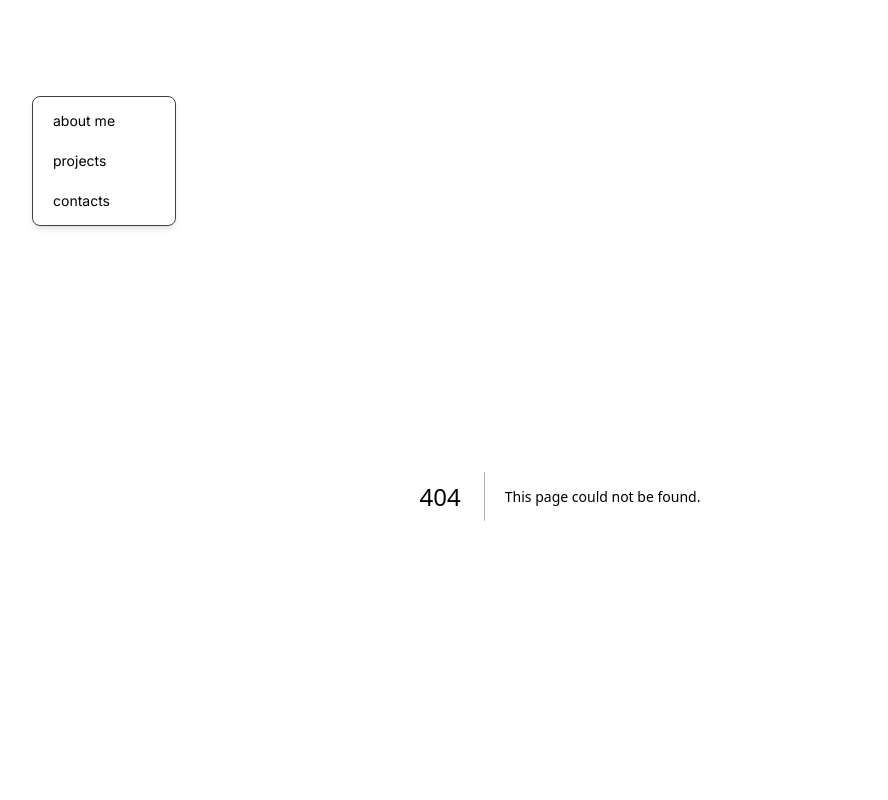
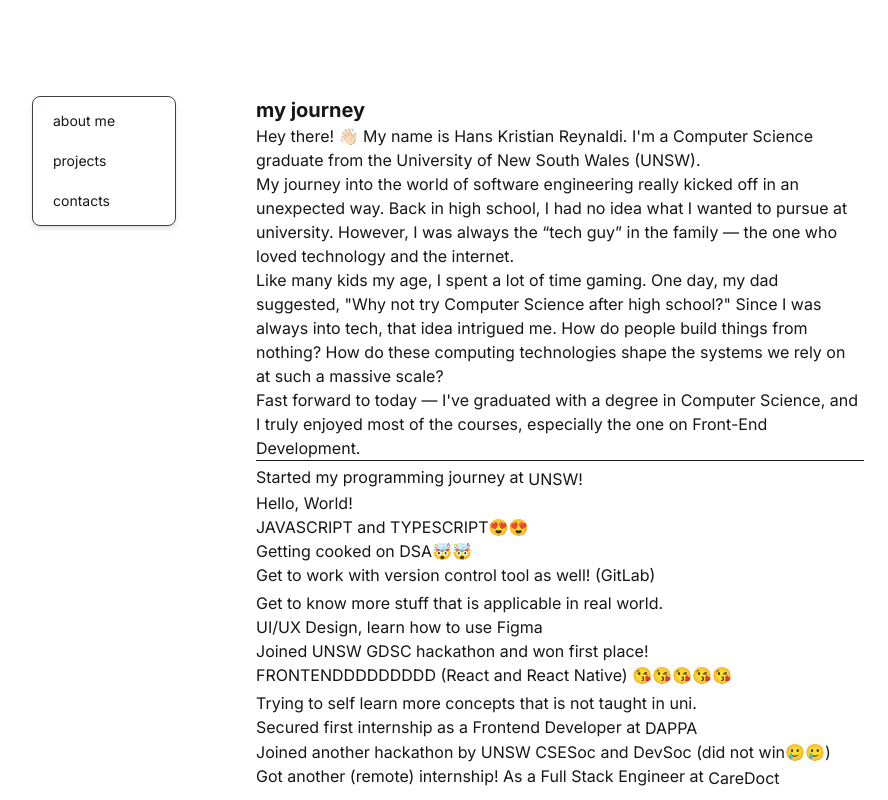
Before and after one commit to koalacapek/me, a Next.js app: page /journey in a window 1280 px wide. Before the commit this address had no page. Shown: the whole page, without its empty margins (80-968 px from the left). Built offline with nearby package versions, Linux system fonts and the light colour scheme.

Commit message:
create a new section, journey

```diff
--- /dev/null
+++ b/src/app/journey/page.tsx
@@ -0,0 +1,17 @@
+import type { MDXComponents } from "mdx/types";
+import { useMDXComponents } from "../../../mdx-components";
+import CustomLink from "@/components/CustomLink";
+
+export default async function Page() {
+  const { default: MDXContent } = await import("@/content/journey/index.mdx");
+  const components = useMDXComponents({
+    CustomLink,
+  } as MDXComponents);
+
+  return (
+    <article className="prose prose-stone dark:prose-invert relative">
+      <h1 className="font-bold text-xl">my journey</h1>
+      <MDXContent components={components} />
+    </article>
+  );
+}
--- /dev/null
+++ b/src/content/journey/index.mdx
@@ -0,0 +1,40 @@
+Hey there! 👋🏻
+My name is Hans Kristian Reynaldi. I'm a Computer Science graduate from the University of New South Wales (UNSW).
+
+My journey into the world of software engineering really kicked off in an unexpected way. Back in high school, I had no idea what I wanted to pursue at university. However, I was always the “tech guy” in the family — the one who loved technology and the internet.
+
+Like many kids my age, I spent a lot of time gaming. One day, my dad suggested, "Why not try Computer Science after high school?" Since I was always into tech, that idea intrigued me. How do people build things from nothing?
+How do these computing technologies shape the systems we rely on at such a massive scale?
+
+Fast forward to today — I've graduated with a degree in Computer Science, and I truly enjoyed most of the courses, especially the one on Front-End Development.
+
+---
+
+## 2022
+
+- Started my programming journey at [UNSW!](https://www.unsw.edu.au/)
+- Hello, World!
+- JAVASCRIPT and TYPESCRIPT😍😍
+- Getting cooked on DSA🤯🤯
+- Get to work with version control tool as well! (GitLab)
+
+## 2023
+
+- Get to know more stuff that is applicable in real world.
+- UI/UX Design, learn how to use Figma
+- Joined UNSW GDSC hackathon and won first place!
+- FRONTENDDDDDDDDD (React and React Native) 😘😘😘😘😘
+
+## 2024
+
+- Trying to self learn more concepts that is not taught in uni.
+- Secured first internship as a Frontend Developer at [DAPPA](https://dappa.fashion/)
+- Joined another hackathon by UNSW CSESoc and DevSoc (did not win🥲🥲)
+- Got another (remote) internship! As a Full Stack Engineer at [CareDoct](https://caredoct.com/)
+
+## 2025
+
+- Finally graduated!
+- Help developing main website for [Gloom Studio](), a software development consulting.
+- Created new portfolio website (this website!)
+- Looking for another opportunities (Hit me up!)
```
